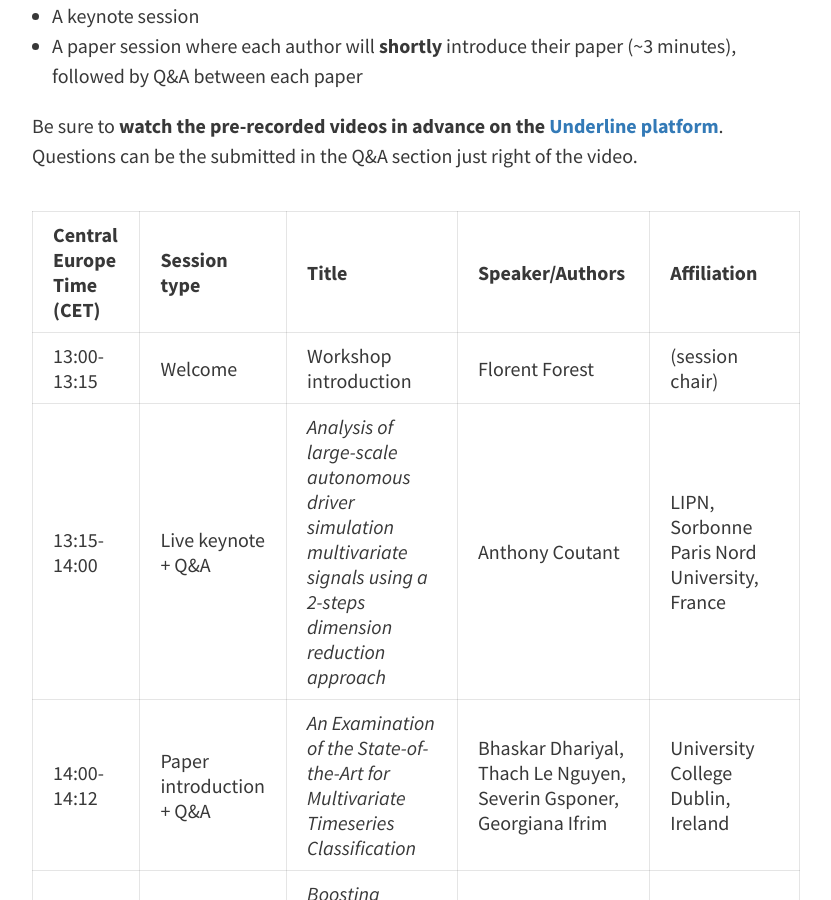
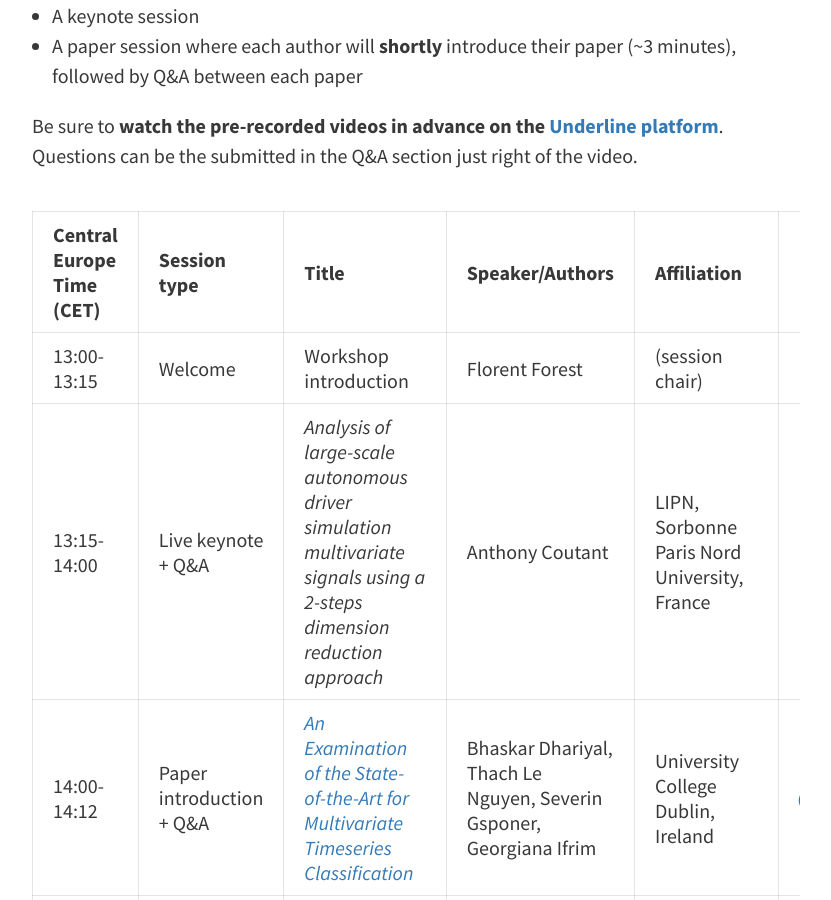
Before and after one commit to lipn/LITSA2020, a Jekyll site: the page built from pages/program.md, in a window 1280 px wide and 900 px high, scrolled down 402 px. Shown: the whole window, without its empty margins (224-1055 px from the left). Built offline with Jekyll 4.4.1, drawn with Linux system fonts in a browser that asks for light colours.

Commit message:
Update workshop program

```diff
--- a/pages/program.md
+++ b/pages/program.md
@@ -13,12 +13,12 @@ The workshop consists in two sessions, each ~1 hour:
 
 Be sure to **watch the pre-recorded videos in advance on the [Underline platform](https://underline.io/events/49/sessions?eventSessionId=1073)**. Questions can be the submitted in the Q&A section just right of the video.
 
-Central Europe Time (CET) | Session type | Title | Speaker/Authors | Affiliation
----------------------|--------------|-------|-----------------|-------------
+Central Europe Time (CET) | Session type | Title | Speaker/Authors | Affiliation | Repo
+---------------------|--------------|-------|-----------------|-------------|------
 13:00-13:15        | Welcome | Workshop introduction | Florent Forest | (session chair)
-13:15-14:00        | Live keynote + Q&A | _Analysis of large-scale autonomous driver simulation multivariate signals using a 2-steps dimension reduction approach_ | Anthony Coutant | LIPN, Sorbonne Paris Nord University, France
-14:00-14:12       | Paper introduction + Q&A | _An Examination of the State-of-the-Art for Multivariate Timeseries Classification_ | Bhaskar Dhariyal, Thach Le Nguyen, Severin Gsponer, Georgiana Ifrim | University College Dublin, Ireland
-14:12-14:24        | Paper introduction + Q&A | _Boosting Algorithms for Delivery Time Prediction in Transportation Logistics_ | Jihed Khiari, Cristina Olaverri-Monreal | Johannes Kepler University Linz, Austria
-14:24-14:36        | Paper introduction + Q&A | _An Improved Wide-Kernel CNN for Classifying Multivariate Signals in Fault Diagnosis_ | Jürgen van den Hoogen, Stefan Bloemheuvel, Martin Atzmüller | Jheronimus Academy of Data Science, Netherlands / Osnabrück University, Germany
-14:36-14:48        | Paper introduction + Q&A | _Uncertain Time Series Classification With Shapelet Transform_ | Michael Franklin Mbouopda, Engelbert Mephu Nguifo | LIMOS, Clermont Auvergne University, France
-14:48-15:00        | Paper introduction + Q&A | _Temporally-Reweighted Dirichlet Process Mixture Anomaly Detector_ | JunYong Tong, Nick Torenvliet | University of Waterloo, Canada
+13:15-14:00        | Live keynote + Q&A | _Analysis of large-scale autonomous driver simulation multivariate signals using a 2-steps dimension reduction approach_ | Anthony Coutant | LIPN, Sorbonne Paris Nord University, France |
+14:00-14:12       | Paper introduction + Q&A | _[An Examination of the State-of-the-Art for Multivariate Timeseries Classification](https://www.researchgate.net/publication/344501445_An_Examination_of_the_State-of-the-Art_for_Multivariate_Time_Series_Classification)_ | Bhaskar Dhariyal, Thach Le Nguyen, Severin Gsponer, Georgiana Ifrim | University College Dublin, Ireland | <a href="https://github.com/mlgig/mtsc_benchmark" title="Course GitHub"><span class="fa-stack fa-lg"><i class="fa fa-github fa-stack"></i></span></a>
+14:12-14:24        | Paper introduction + Q&A | _Boosting Algorithms for Delivery Time Prediction in Transportation Logistics_ | Jihed Khiari, Cristina Olaverri-Monreal | Johannes Kepler University Linz, Austria |
+14:24-14:36        | Paper introduction + Q&A | _An Improved Wide-Kernel CNN for Classifying Multivariate Signals in Fault Diagnosis_ | Jürgen van den Hoogen, Stefan Bloemheuvel, Martin Atzmüller | Jheronimus Academy of Data Science, Netherlands / Osnabrück University, Germany |<a href="https://github.com/JvdHoogen/ImprovedCNNinFaultDiagnosis" title="Course GitHub"><span class="fa-stack fa-lg"><i class="fa fa-github fa-stack"></i></span></a>
+14:36-14:48        | Paper introduction + Q&A | _Uncertain Time Series Classification With Shapelet Transform_ | Michael Franklin Mbouopda, Engelbert Mephu Nguifo | LIMOS, Clermont Auvergne University, France | <a href="https://github.com/frankl1/ustc/releases/tag/litsa" title="Course GitHub"><span class="fa-stack fa-lg"><i class="fa fa-github fa-stack"></i></span></a>
+14:48-15:00        | Paper introduction + Q&A | _Temporally-Reweighted Dirichlet Process Mixture Anomaly Detector_ | JunYong Tong, Nick Torenvliet | University of Waterloo, Canada |
```
